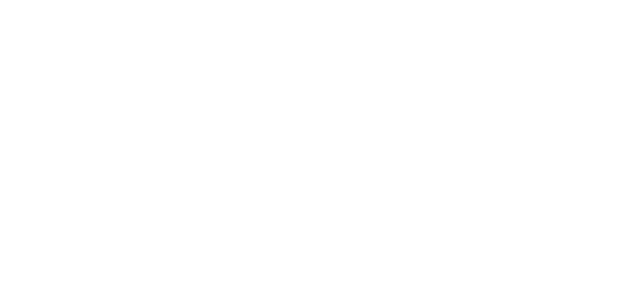
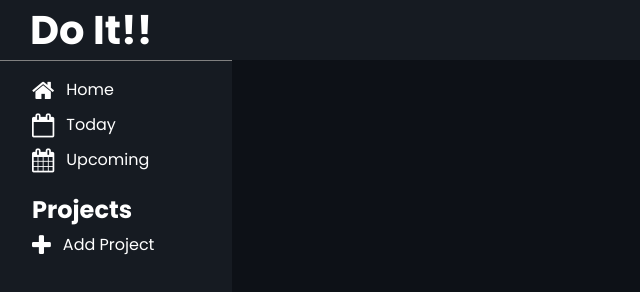
Before and after one commit to Sanjero20/todo-list, a website built with webpack: page dist/index.html in a window 1280 px wide. Shown: the whole page, without its empty margins (0-640 px from the left). Built offline with nearby package versions, Linux system fonts and the light colour scheme.

Commit message:
Add Header and Sidebar

```diff
--- a/dist/index.html
+++ b/dist/index.html
@@ -5,9 +5,34 @@
   <meta http-equiv="X-UA-Compatible" content="IE=edge">
   <meta name="viewport" content="width=device-width, initial-scale=1.0">
   <title>Todo List</title>
+  <link rel="stylesheet" href="https://cdnjs.cloudflare.com/ajax/libs/font-awesome/4.7.0/css/font-awesome.min.css">
+  <link rel="stylesheet" href="style.css">
   <script src="main.js" defer></script>
 </head>
 <body>
+  <header>
+    <h1 class="header-logo">
+      Do It!!
+    </h1>
+  </header>
+  <aside class="side-bar">
+    <nav class="nav-bar">
+      <ul class="links">
+        <li><i class="fa fa-home" aria-hidden="true"></i> Home</li>
+        <li><i class="fa fa-calendar-o" aria-hidden="true"></i> Today</li>
+        <li><i class="fa fa-calendar" aria-hidden="true"></i> Upcoming</li>
+      </ul>
+    </nav>
+    <div class="projects">
+      <h2>Projects</h2>
+      <ul class="links">
+        <li><i class="fa fa-plus" aria-hidden="true"></i> Add Project</li>
+        <!-- Add more projects -->
+      </ul>
+    </div>
+  </aside>
+  <main class="content">
 
+  </main>
 </body>
 </html>
--- /dev/null
+++ b/dist/style.css
@@ -0,0 +1,78 @@
+@import url('https://fonts.googleapis.com/css2?family=Roboto+Mono:wght@400;700&family=Roboto:wght@400;700&display=swap');
+@import url('https://fonts.googleapis.com/css2?family=Poppins:wght@400;700&display=swap');
+
+:root {
+  --background: #0d1117;
+  --black: #161b22;
+  --semi-black: #1d2224;
+  --icon-size: 1.5em;
+  /* --mono: 'Roboto Mono', monospace; */
+  /* --roboto: 'Roboto', sans-serif; */
+}
+
+* {
+  margin: 0;
+  padding: 0;
+  color: white;
+  font-family: 'Poppins', sans-serif;
+}
+
+li {
+  list-style-type: none;
+}
+
+.fa {
+  font-size: var(--icon-size);
+}
+
+body{
+  background-color: var(--background);
+  height: 100vh;
+  display: flex;
+  flex-direction: column;
+}
+
+header {
+  background-color: var(--black);
+  height: 60px;
+  font-size: 1.25em;
+  display: flex;
+  align-items: center;
+  /* border-bottom: 3px solid white; */
+}
+
+aside {
+  width: min(25%, 200px);
+  height: 100%;
+  background-color: var(--black);
+  border-top: 1px solid grey;
+  padding-top: 1em;
+  padding-left: 2em;
+}
+
+.header-logo {
+  padding-left: 0.75em;
+}
+
+.side-bar {
+  display: flex;
+  flex-direction: column;
+  gap: 20px;
+}
+
+.nav-bar .links{
+  display: flex;
+  flex-direction: column;
+  gap: 10px;
+}
+
+.links > li{
+  display: flex;
+  align-items: center;
+  gap: 0.75em;
+  cursor: pointer;
+}
+
+.projects > h2 {
+  margin-bottom: 5px;
+}
```
